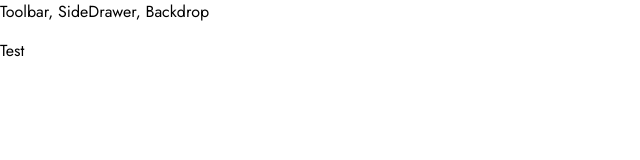
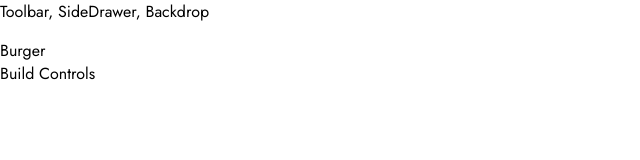
Before and after one commit to hendraaagil/burger-builder, a React (Create React App) app: page / in a window 1280 px wide. Shown: the top 160 px of the page, without its empty margins (0-640 px from the left). Built offline with nearby package versions, Linux system fonts and the light colour scheme.

Commit message:
Starting Implementation of The Burger Builder Container

```diff
--- a/src/App.js
+++ b/src/App.js
@@ -1,12 +1,13 @@
 import React from 'react';
 
 import Layout from './components/Layout/Layout';
+import BurgerBuilder from './containers/BurgerBuilder/BurgerBuilder';
 
 function App() {
   return (
     <div>
       <Layout>
-        <p>Test</p>
+        <BurgerBuilder />
       </Layout>
     </div>
   );
--- a/src/components/Layout/Layout.js
+++ b/src/components/Layout/Layout.js
@@ -1,11 +1,12 @@
 import React from 'react';
 
 import Auxillary from '../../hoc/Auxillary';
+import styles from './Layout.module.css';
 
 const Layout = (props) => (
   <Auxillary>
     <div>Toolbar, SideDrawer, Backdrop</div>
-    <main>{props.children}</main>
+    <main className={styles.Content}>{props.children}</main>
   </Auxillary>
 );
 
--- /dev/null
+++ b/src/components/Layout/Layout.module.css
@@ -0,0 +1,3 @@
+.Content {
+  margin-top: 16px;
+}
--- /dev/null
+++ b/src/containers/BurgerBuilder/BurgerBuilder.js
@@ -0,0 +1,16 @@
+import React, { Component } from 'react';
+
+import Auxillary from '../../hoc/Auxillary';
+
+class BurgerBuilder extends Component {
+  render() {
+    return (
+      <Auxillary>
+        <div>Burger</div>
+        <div>Build Controls</div>
+      </Auxillary>
+    );
+  }
+}
+
+export default BurgerBuilder;
```
